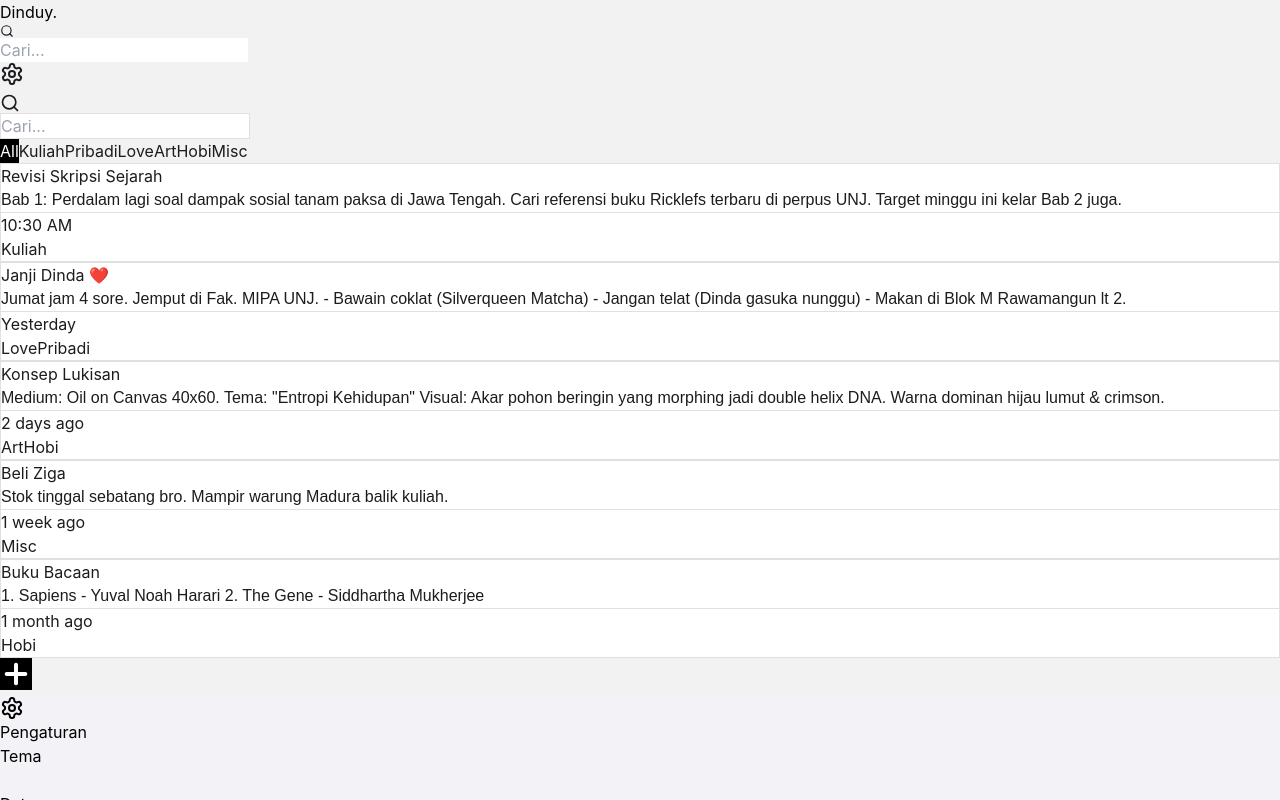
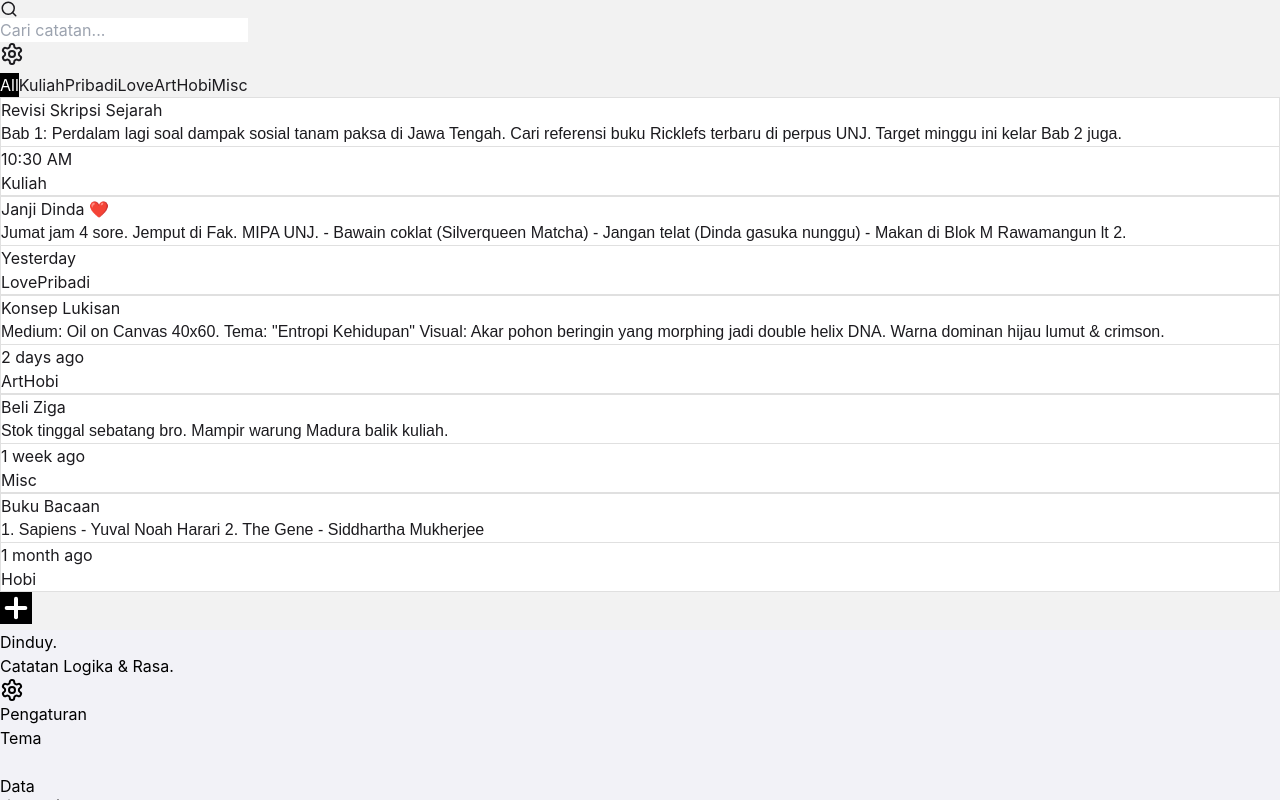
Before and after one commit to dyunayuna90-bit/dinduy-app, a React (Vite) app: page / in a window 1280 px wide. Both pictures are taken after a click on the button 12 px from the left and 74 px from the top of the page. Shown: the top 800 px of the page. Built offline with nearby package versions, Linux system fonts and the light colour scheme.

Commit message:
Refactor App component for performance improvements
Added useCallback for memoized update function and updated export version from 20.0 to 21.0. Refactored header and note card components for improved performance and readability.

```diff
--- a/src/App.jsx
+++ b/src/App.jsx
@@ -1,4 +1,4 @@
-import React, { useState, useEffect, useMemo, useRef } from 'react';
+import React, { useState, useEffect, useMemo, useRef, useCallback } from 'react';
 import { motion, AnimatePresence, LayoutGroup, useMotionValue, useTransform } from 'framer-motion';
 import {
   Settings, Plus, Search, Moon, Sun, X, Undo2, Redo2,
@@ -71,16 +71,6 @@ const useUndoRedo = (initialState) => {
   return [history[index], setState, undo, redo, index > 0, index < history.length - 1];
 };
 
-const useScroll = () => {
-    const [scrolled, setScrolled] = useState(false);
-    useEffect(() => {
-        const handleScroll = () => setScrolled(window.scrollY > 60);
-        window.addEventListener('scroll', handleScroll);
-        return () => window.removeEventListener('scroll', handleScroll);
-    }, []);
-    return scrolled;
-};
-
 // --- COMPONENTS ---
 
 const DeleteModal = ({ isOpen, onClose, onConfirm, count }) => {
@@ -118,8 +108,9 @@ const DeleteModal = ({ isOpen, onClose, onConfirm, count }) => {
     );
 };
 
-// --- NOTE CARD (STABILIZED) ---
-const NoteCard = ({
+// --- NOTE CARD (MEMOIZED & STABILIZED) ---
+// React.memo is CRITICAL here to prevent re-renders (and thus layout shifts) on parent state updates
+const NoteCard = React.memo(({
   note, isSelected, onClick, isAnySelected, theme, isDark, onUpdate, cardRef, availableTags,
   isSelectionMode, isChecked, onToggleSelect, onDeleteSwipe, onClose
 }) => {
@@ -134,18 +125,27 @@ const NoteCard = ({
   };
   const cancelTimer = () => { if (timerRef.current) { clearTimeout(timerRef.current); timerRef.current = null; } };
 
-  useEffect(() => { if (isSelected) onUpdate(note.id, noteState); }, [noteState, isSelected]);
-  useEffect(() => { if (!isSelected) setNoteState({ title: note.title, content: note.content }); }, [note.id]);
+  // Sync internal state to parent ONLY when needed, not on every keystroke
+  useEffect(() => {
+      if (isSelected && (note.title !== noteState.title || note.content !== noteState.content)) {
+          // Debounce could be added here, but direct update is fine if parent doesn't force re-render this card
+          onUpdate(note.id, noteState);
+      }
+  }, [noteState, isSelected, note.id]);
+
+  // Reset internal state when prop changes externally (and not selected)
+  useEffect(() => {
+      if (!isSelected) setNoteState({ title: note.title, content: note.content });
+  }, [note.title, note.content, isSelected]);
 
   const handleInput = (e) => {
     const target = e.target;
-    // PURE CSS HEIGHT LOGIC. NO SCROLL INTERVENTION.
+    // Auto Height Logic - Native
     target.style.height = 'auto';
     target.style.height = target.scrollHeight + 'px';
     setNoteState({ ...noteState, content: target.value });
   };
 
-  // Initial Resize
   React.useLayoutEffect(() => {
     if (isSelected && textAreaRef.current) {
         textAreaRef.current.style.height = 'auto';
@@ -164,8 +164,8 @@ const NoteCard = ({
   return (
     <motion.div
       ref={cardRef}
-      // V20 FIX: REMOVE 'layout' dependency on isSelected.
-      // Always layout="position" to prevent full re-render flickering
+      // V21 FIX: Use layout="position" to be safe, but since we memoized,
+      // typing inside won't trigger parent re-renders that reset layout.
       layout="position"
 
       drag={!isSelected && !isSelectionMode ? "x" : false}
@@ -190,8 +190,7 @@ const NoteCard = ({
           opacity: 1,
           scale: isChecked ? 0.95 : (isAnySelected && !isSelected ? 0.98 : 1)
       }}
-      // V20 FIX: Stiff spring to prevent "stuck" animation
-      transition={{ layout: { type: "spring", stiffness: 400, damping: 30 } }}
+      transition={{ layout: { duration: 0.35, type: "spring", stiffness: 250, damping: 25 } }}
       className={`relative rounded-3xl overflow-hidden flex flex-col gap-3 transition-colors duration-300 ${isSelected ? 'col-span-2 min-h-[40vh] h-auto p-6 cursor-default' : 'col-span-1 h-fit p-5 cursor-pointer touch-pan-y'}`}
     >
       <AnimatePresence>
@@ -202,7 +201,6 @@ const NoteCard = ({
         )}
       </AnimatePresence>
 
-      {/* HEADER */}
       <div className="flex justify-between items-start gap-2 relative shrink-0">
         {isSelected ? (
             <div className="w-full flex justify-between items-start">
@@ -219,7 +217,6 @@ const NoteCard = ({
         )}
       </div>
 
-      {/* CONTENT - NO ANIMATION ON CHILDREN TO PREVENT JITTER */}
       <div className="flex-1 w-full">
         {isSelected ? (
             <textarea
@@ -236,7 +233,6 @@ const NoteCard = ({
         )}
       </div>
 
-      {/* FOOTER */}
       <div className="flex flex-col mt-4 pt-3 shrink-0" style={{ borderTop: `1px solid ${theme.border}` }}>
         {isSelected && (
             <div className="flex flex-wrap gap-2 mb-4">
@@ -271,14 +267,14 @@ const NoteCard = ({
       </div>
     </motion.div>
   );
-};
+}); // END MEMO
 
 const SettingsSheet = ({ isOpen, onClose, theme, setThemeKey, currentThemeKey, isDark, toggleDark, allTags, setAllTags, notes, setNotes }) => {
     const [newTag, setNewTag] = useState('');
     const fileInputRef = useRef(null);
     const handleAddTag = () => { if (newTag && !allTags.includes(newTag)) { setAllTags([...allTags, newTag]); setNewTag(''); } };
     const handleDeleteTag = (tagToDelete) => { setAllTags(allTags.filter(t => t !== tagToDelete)); };
-    const handleExport = () => { const blob = new Blob([JSON.stringify({ notes, allTags, version: '20.0' }, null, 2)], { type: 'application/json' }); const a = document.createElement('a'); a.href = URL.createObjectURL(blob); a.download = `dinduy-v20-${new Date().toISOString().slice(0,10)}.json`; a.click(); };
+    const handleExport = () => { const blob = new Blob([JSON.stringify({ notes, allTags, version: '21.0' }, null, 2)], { type: 'application/json' }); const a = document.createElement('a'); a.href = URL.createObjectURL(blob); a.download = `dinduy-v21-${new Date().toISOString().slice(0,10)}.json`; a.click(); };
     const handleImport = (e) => { const file = e.target.files[0]; if (!file) return; const reader = new FileReader(); reader.onload = (event) => { try { const data = JSON.parse(event.target.result); if (data.notes) { setNotes(data.notes); if (data.allTags) setAllTags(data.allTags); alert('Restored!'); } } catch (err) { alert('Error.'); } }; reader.readAsText(file); };
 
     return (
@@ -288,7 +284,14 @@ const SettingsSheet = ({ isOpen, onClose, theme, setThemeKey, currentThemeKey, i
             <motion.div initial={{ opacity: 0 }} animate={{ opacity: 1 }} exit={{ opacity: 0 }} onClick={onClose} className="fixed inset-0 bg-black/80 z-[60]" />
             <motion.div initial={{ y: "100%" }} animate={{ y: 0 }} exit={{ y: "100%" }} transition={{ type: "spring", damping: 25, stiffness: 300 }} className="fixed bottom-0 left-0 right-0 rounded-t-[2rem] p-6 z-[70] shadow-2xl h-[85vh] overflow-y-auto" style={{ backgroundColor: isDark ? '#121212' : '#F2F2F7', color: isDark ? 'white' : 'black' }}>
               <div className="w-12 h-1.5 bg-gray-500/30 rounded-full mx-auto mb-6" />
-              <h2 className="text-2xl font-bold mb-6 flex items-center gap-3"><Settings className="w-6 h-6" /> Pengaturan</h2>
+
+              {/* DINDUY TITLE MOVED HERE */}
+              <div className="mb-8">
+                  <h1 className="text-4xl font-black tracking-tighter mb-2" style={{ color: theme.primary }}>Dinduy.</h1>
+                  <p className="text-sm opacity-50">Catatan Logika & Rasa.</p>
+              </div>
+
+              <h2 className="text-xl font-bold mb-6 flex items-center gap-3"><Settings className="w-5 h-5" /> Pengaturan</h2>
               <div className="space-y-8">
                 <div>
                   <label className="text-xs font-bold uppercase tracking-wider opacity-50 mb-4 block">Tema</label>
@@ -302,7 +305,7 @@ const SettingsSheet = ({ isOpen, onClose, theme, setThemeKey, currentThemeKey, i
                 <div><label className="text-xs font-bold uppercase tracking-wider opacity-50 mb-4 block">Kelola Label</label><div className="flex gap-2 mb-4"><input value={newTag} onChange={(e) => setNewTag(e.target.value)} placeholder="Buat label baru..." className={`flex-1 px-4 py-3 rounded-xl outline-none ${isDark ? 'bg-white/5 text-white' : 'bg-black/5 text-black'}`} /><button onClick={handleAddTag} disabled={!newTag} className="p-3 rounded-xl text-white disabled:opacity-50" style={{ backgroundColor: theme.primary }}><Plus /></button></div><div className="flex flex-wrap gap-2">{allTags.map(tag => (<div key={tag} className={`flex items-center gap-2 pl-3 pr-2 py-2 rounded-lg ${isDark ? 'bg-white/5' : 'bg-black/5'}`}><span className="text-sm font-medium">{tag}</span><button onClick={() => handleDeleteTag(tag)} className={`p-1 rounded-full ${isDark ? 'hover:bg-white/10' : 'hover:bg-black/10'}`}><Trash2 size={14} className="opacity-50" /></button></div>))}</div></div>
                 <div className={`flex items-center justify-between p-4 rounded-2xl ${isDark ? 'bg-white/5' : 'bg-black/5'}`}><div className="flex items-center gap-3">{isDark ? <Moon size={20} /> : <Sun size={20} />}<span className="font-medium">AMOLED Mode</span></div><button onClick={toggleDark} className={`w-14 h-8 rounded-full p-1 transition-colors ${isDark ? 'bg-white/20' : 'bg-gray-300'}`}><motion.div layout className="w-6 h-6 bg-white rounded-full shadow-md" animate={{ x: isDark ? 24 : 0 }} /></button></div>
               </div>
-              <div className="mt-20 text-center opacity-30 text-xs font-mono">Build: Dinduy-Stabil-v20</div>
+              <div className="mt-20 text-center opacity-30 text-xs font-mono">Build: Dinduy-ZenMemo-v21</div>
             </motion.div>
           </>
         )}
@@ -326,12 +329,11 @@ export default function App() {
   const [selectedIds, setSelectedIds] = useState([]);
   const [deleteModal, setDeleteModal] = useState({ isOpen: false, count: 0, targetIds: [] });
 
-  const isScrolled = useScroll();
   const noteRefs = useRef({});
-  const lastScrolledId = useRef(null); // GUARD: To prevent scroll jump
+  const lastScrolledId = useRef(null); // GUARD
   const theme = useMemo(() => isDark ? THEMES[themeKey].dark : THEMES[themeKey].light, [themeKey, isDark]);
 
-  // --- REFINED BACK BUTTON LOGIC (SAFE) ---
+  // --- REFINED BACK BUTTON LOGIC ---
   const stateRef = useRef({ selectedId, isSettingsOpen, deleteModalOpen: deleteModal.isOpen, isSelectionMode });
 
   useEffect(() => {
@@ -356,7 +358,6 @@ export default function App() {
     return () => window.removeEventListener('popstate', handlePopState);
   }, []);
 
-  // --- NAVIGATION HELPERS ---
   const pushState = () => { window.history.pushState(null, ''); };
   const goBack = () => { window.history.back(); };
 
@@ -368,26 +369,30 @@ export default function App() {
      else { pushState(); setDeleteModal({ isOpen: true, count: ids.length, targetIds: ids }); }
   };
 
-  // --- FIXED SCROLL LOGIC ---
+  // --- FIXED SCROLL LOGIC: SCROLL TO TOP WITH MARGIN ---
   useEffect(() => {
-    // Only scroll if a note is selected AND it's a NEW selection
     if (selectedId && lastScrolledId.current !== selectedId) {
       setTimeout(() => {
         if (noteRefs.current[selectedId]) {
+            // SCROLL TO START + NATIVE SCROLL MARGIN HANDLES THE OFFSET
             noteRefs.current[selectedId].scrollIntoView({
                 behavior: 'smooth',
-                block: 'start', // ALIGN TO TOP
+                block: 'start',
                 inline: 'nearest'
             });
         }
-      }, 500); // Increased Delay to wait for animation
+      }, 400);
       lastScrolledId.current = selectedId;
     } else if (!selectedId) {
         lastScrolledId.current = null;
     }
   }, [selectedId]);
 
-  const updateNote = (id, updates) => setNotes(prev => prev.map(n => n.id === id ? { ...n, ...updates } : n));
+  // MEMOIZED UPDATE FUNCTION TO KEEP PARENT STABLE
+  const updateNote = useCallback((id, updates) => {
+      setNotes(prev => prev.map(n => n.id === id ? { ...n, ...updates } : n));
+  }, []);
+
   const filteredNotes = notes.filter(n => (n.title.toLowerCase().includes(searchQuery.toLowerCase()) || n.content.toLowerCase().includes(searchQuery.toLowerCase())) && (activeTag === 'All' || n.tags.some(t => t === activeTag && allTags.includes(t))));
 
   const handleToggleSelect = (id, triggerMode = false) => {
@@ -417,13 +422,22 @@ export default function App() {
 
   return (
     <div className="min-h-screen w-full transition-colors duration-300 ease-in-out font-sans selection:bg-black/20 pb-40" style={{ backgroundColor: theme.bg, color: theme.text }}>
-      <motion.header className="sticky top-0 z-50 px-6 pt-6 pb-4 flex items-center justify-between transition-all duration-300" style={{ backgroundColor: theme.bg, borderBottom: isScrolled ? `1px solid ${theme.border}` : '1px solid transparent' }}>
-        <div className="flex items-center gap-3 flex-1 overflow-hidden">
-            <h1 className={`font-black tracking-tighter transition-all duration-300 ${isScrolled ? 'text-2xl' : 'text-4xl'}`} style={{ color: theme.primary }}>Dinduy.</h1>
-            <div className={`flex-1 ml-4 max-w-[200px] transition-opacity duration-300 ${isScrolled && !selectedId ? 'opacity-100' : 'opacity-0 pointer-events-none'}`}>
-                <div className={`flex items-center px-3 py-2 rounded-full ${isDark ? 'bg-white/10' : 'bg-black/5'}`}><Search size={14} className="opacity-40 mr-2" /><input className="bg-transparent outline-none text-sm w-full placeholder:text-current placeholder:opacity-30" placeholder="Cari..." value={searchQuery} onChange={(e) => setSearchQuery(e.target.value)} /></div>
+
+      {/* HEADER: CLEAN (NO TEXT) - ONLY SEARCH & SETTINGS */}
+      <motion.header className="sticky top-0 z-50 px-6 pt-6 pb-4 flex items-center justify-between transition-all duration-300" style={{ backgroundColor: theme.bg, borderBottom: '1px solid transparent' }}>
+        {/* Full Width Search Bar */}
+        <div className={`flex-1 mr-4`}>
+            <div className={`flex items-center px-4 py-3 rounded-full ${isDark ? 'bg-white/10' : 'bg-black/5'}`}>
+                <Search size={18} className="opacity-40 mr-3" />
+                <input
+                    className="bg-transparent outline-none text-base w-full placeholder:text-current placeholder:opacity-30"
+                    placeholder="Cari catatan..."
+                    value={searchQuery}
+                    onChange={(e) => setSearchQuery(e.target.value)}
+                />
             </div>
         </div>
+
         <div className="flex gap-2">
             <AnimatePresence>
                 {isSelectionMode && (
@@ -434,16 +448,17 @@ export default function App() {
         </div>
       </motion.header>
 
-      {!selectedId && (<div className="px-6 mb-4 mt-2"><div className="relative group transition-opacity duration-300" style={{ opacity: isScrolled ? 0 : 1, pointerEvents: isScrolled ? 'none' : 'auto' }}><Search className="absolute left-4 top-1/2 -translate-y-1/2 opacity-40" size={20} /><input type="text" placeholder="Cari..." value={searchQuery} onChange={(e) => setSearchQuery(e.target.value)} className="w-full h-14 pl-12 pr-6 rounded-full outline-none transition-all shadow-sm focus:shadow-md text-lg placeholder:text-current placeholder:opacity-30" style={{ backgroundColor: theme.surface, border: `1px solid ${theme.border}` }} /></div></div>)}
-      {!selectedId && (<div className={`px-6 mb-6 overflow-x-auto no-scrollbar pb-2 transition-opacity duration-300 ${isScrolled ? 'opacity-50 hover:opacity-100' : 'opacity-100'}`}><div className="flex gap-2">{['All', ...allTags].map(tag => (<button key={tag} onClick={() => setActiveTag(tag)} className={`px-5 py-2 rounded-full text-sm font-bold whitespace-nowrap transition-colors border`} style={{ backgroundColor: activeTag === tag ? theme.primary : 'transparent', color: activeTag === tag ? (isDark ? '#000' : '#FFF') : theme.text, borderColor: activeTag === tag ? 'transparent' : theme.border }}>{tag}</button>))}</div></div>)}
+      {/* FILTER TAGS */}
+      {!selectedId && (<div className={`px-6 mb-6 overflow-x-auto no-scrollbar pb-2 transition-opacity duration-300`}><div className="flex gap-2">{['All', ...allTags].map(tag => (<button key={tag} onClick={() => setActiveTag(tag)} className={`px-5 py-2 rounded-full text-sm font-bold whitespace-nowrap transition-colors border`} style={{ backgroundColor: activeTag === tag ? theme.primary : 'transparent', color: activeTag === tag ? (isDark ? '#000' : '#FFF') : theme.text, borderColor: activeTag === tag ? 'transparent' : theme.border }}>{tag}</button>))}</div></div>)}
 
       <main className="px-4 max-w-2xl mx-auto">
         <LayoutGroup>
           <motion.div layout className="grid grid-cols-2 gap-3" style={{ alignItems: 'start' }}>
             <AnimatePresence mode='popLayout'>
                 {filteredNotes.map((note) => (
-                    // WRAPPER DIV for Scroll Margin
-                    <div key={note.id} className={selectedId === note.id ? "col-span-2 scroll-mt-32" : "col-span-1"}>
+                    // WRAPPER DIV for Scroll Margin (LARGE MARGIN FOR HEADER)
+                    // Added scroll-mt-40 (approx 160px) to clear the header comfortably
+                    <div key={note.id} className={`${selectedId === note.id ? "col-span-2 scroll-mt-40" : "col-span-1"}`}>
                         <NoteCard
                         cardRef={(el) => (noteRefs.current[note.id] = el)}
                         note={note}
@@ -465,7 +480,14 @@ export default function App() {
             </AnimatePresence>
           </motion.div>
         </LayoutGroup>
-        {!selectedId && filteredNotes.length === 0 && (<div className="text-center mt-20 opacity-50 flex flex-col items-center"><AlertCircle size={48} className="mb-4 opacity-30" /><p>Kosong, Ham.</p></div>)}
+
+        {/* EMPTY STATE */}
+        {!selectedId && filteredNotes.length === 0 && (
+            <div className="text-center mt-32 opacity-30 flex flex-col items-center">
+                <h1 className="text-6xl font-black tracking-tighter mb-4" style={{ color: theme.primary }}>Dinduy.</h1>
+                <p>Belum ada catatan.</p>
+            </div>
+        )}
       </main>
 
       <AnimatePresence>
@@ -486,13 +508,7 @@ export default function App() {
         )}
       </AnimatePresence>
 
-      <DeleteModal
-        isOpen={deleteModal.isOpen}
-        onClose={goBack}
-        onConfirm={() => performDelete(deleteModal.targetIds)}
-        count={deleteModal.count}
-      />
-
+      <DeleteModal isOpen={deleteModal.isOpen} onClose={goBack} onConfirm={() => performDelete(deleteModal.targetIds)} count={deleteModal.count} />
       <SettingsSheet isOpen={isSettingsOpen} onClose={goBack} theme={theme} setThemeKey={setThemeKey} currentThemeKey={themeKey} isDark={isDark} toggleDark={() => setIsDark(!isDark)} allTags={allTags} setAllTags={setAllTags} notes={notes} setNotes={setNotes} />
     </div>
   );
```
